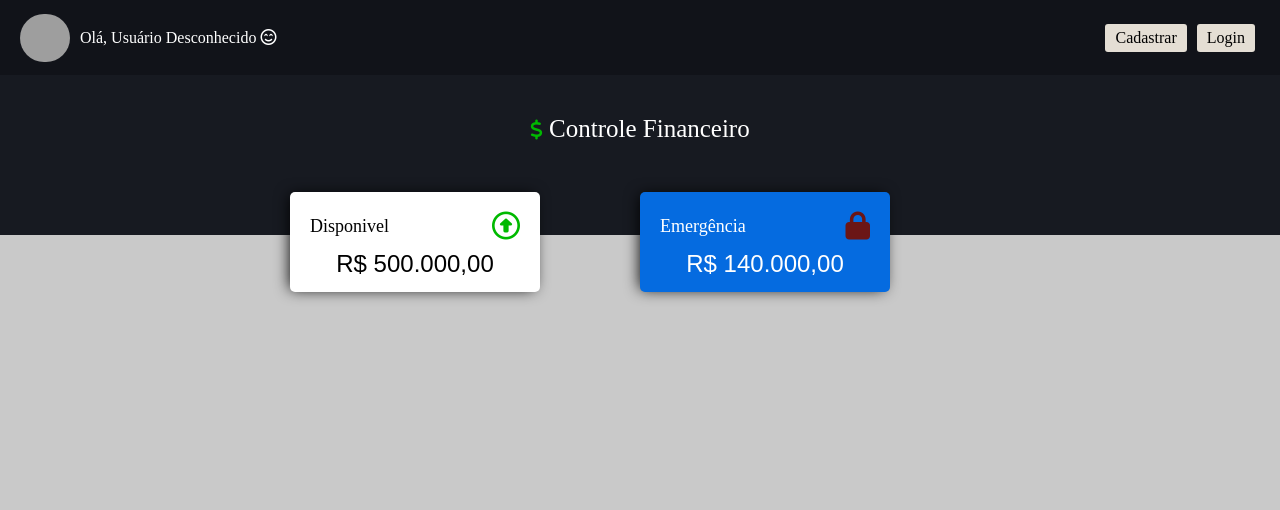
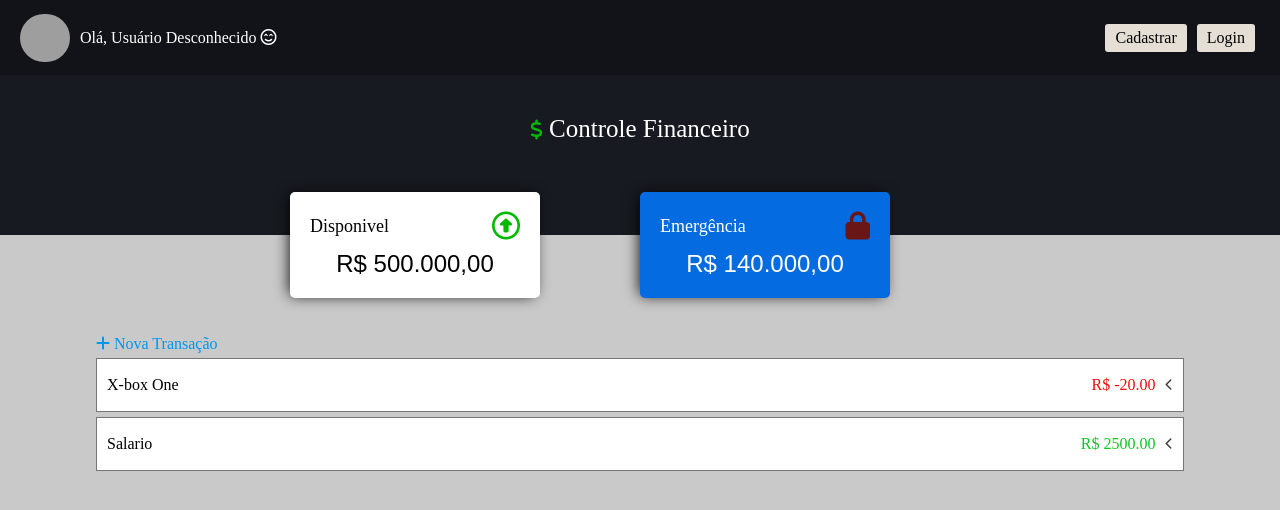
Before and after one commit to VandersonT/controlefinanceiro, a Nuxt app: page / in a window 1280 px wide. Shown: the top 510 px of the page. Built offline with nearby package versions, Linux system fonts and the light colour scheme; grey boxes are pictures that could not be loaded; a web font is replaced by a local one.

Commit message:
Criado a listagem das transações com seus respectivos menus que podem ser abertos para ver mais informações

```diff
--- a/layouts/default.vue
+++ b/layouts/default.vue
@@ -4,8 +4,14 @@
 
 <style>
   :root {
+    --mainBackground: #C9C9C9;
     --header: #111319;
     --systemTitleBackground: #171A21;
     --systemTitleColor: white;
   }
+  html{
+    max-width: 3000px;
+    margin: 0 auto;
+    overflow: auto;
+  }
 </style>
--- a/nuxt.config.js
+++ b/nuxt.config.js
@@ -6,7 +6,7 @@ export default {
 
   // Global page headers: https://go.nuxtjs.dev/config-head
   head: {
-    titleTemplate: '%s - controlefinanceiro',
+    titleTemplate: '%s - Controle Financeiro',
     title: 'controlefinanceiro',
     htmlAttrs: {
       lang: 'pt_br'
@@ -19,10 +19,6 @@ export default {
     ],
     link: [
       { rel: 'icon', type: 'image/x-icon', href: '/favicon.ico' },
-
-      //fonts
-      { rel: 'preconnect', href: 'https://fonts.googleapis.com' },
-      { rel: 'stylesheet', href: 'https: //fonts.googleapis.com/css2? family = Permanente + Marcador & família = Poppins: wght @ 200 &family = Rubik: wght @ 300 & display = swap' }
     ],
     script:[
       {src: 'https://kit.fontawesome.com/90bf9437da.js', crossorigin: 'anonymous'}
--- a/pages/index.vue
+++ b/pages/index.vue
@@ -16,7 +16,7 @@
       </header>
 
       <main>
-        <section class="boxSystemTitle">
+        <section class="boxFinanceInfo">
           <h1><i class="fas fa-dollar-sign"></i> Controle Financeiro</h1>
           <div class="boxInfoFinance">
               <div class="infoFinanceSingle">
@@ -35,6 +35,37 @@
               </div>
           </div>
         </section>
+
+        <section class="boxTransactions">
+          <button class="newTransaction"><i class="fas fa-plus"></i> Nova Transação</button>
+          <div @click="moreInfo(index)" v-for="(transaction, index) in transactions" v-bind:key="transaction.id" class="transactionSingle">
+            <article v-if="transaction['totalValue'] >= 0">
+              <div class="transactionInfo">
+                <p>{{transaction['title']}}</p>
+                <div class="info2">
+                  <p class="positiveValue">R$ {{transaction['totalValue'].toFixed(2)}}</p>
+                  <p  class="arrow"><i class="fas fa-chevron-left"></i></p>
+                </div>
+              </div>
+              <div class="moreTransactionInfo">
+                more info {{transaction['descrição']}}
+              </div>
+            </article>
+            <article v-else>
+              <div class="transactionInfo">
+                <p>{{transaction['title']}}</p>
+                <div class="info2">
+                  <p class="negativeValue">R$ {{transaction['totalValue'].toFixed(2)}}</p>
+                  <p class="arrow"><i class="fas fa-chevron-left"></i></p>
+                </div>
+              </div>
+              <div class="moreTransactionInfo">
+                more info {{transaction['descrição']}}
+              </div>
+            </article>
+          </div>
+        </section>
+
       </main>
     </div>
 
@@ -44,10 +75,8 @@
 <style scoped>
   /*HEADER*/
   .screen{
-    max-width: 3000px;
-    margin: 0 auto;
     min-height: 100vh;
-    background: #C9C9C9;
+    background: var(--mainBackground);
   }
   header{
     width: 100vw;
@@ -90,8 +119,8 @@
     color: rgb(230, 230, 230) !important;
   }
 
-  /*boxSystemTitle*/
-  .boxSystemTitle{
+  /*boxFinanceInfo*/
+  .boxFinanceInfo{
     width: 100vw;
     max-width: 100%;
     height: 160px;
@@ -101,11 +130,11 @@
     justify-content: center;
     padding-top: 40px;
   }
-  .boxSystemTitle h1 i{
+  .boxFinanceInfo h1 i{
     font-size: 20px;
     color: rgb(0, 185, 0);
   }
-  .boxSystemTitle h1{
+  .boxFinanceInfo h1{
     font-weight: lighter;
     font-size: 25px;
   }
@@ -116,7 +145,6 @@
   }
   .infoFinanceSingle{
     min-width: 250px;
-    height: 100px;
     padding: 20px;
     background: rgb(255, 255, 255);
     color: black;
@@ -125,7 +153,6 @@
     display: flex;
     flex-direction: column;
     justify-content: space-between;
-
     -webkit-box-shadow: -3px 0px 15px -3px #000000;
     box-shadow: -3px 0px 15px -3px #000000;
   }
@@ -151,10 +178,48 @@
     font-size: 24px;
     font-family: 'Poppins', sans-serif;
   }
-
   .infoFinanceSingle__blue{
     background: #056be0;
     color: rgb(255, 255, 255);
+  }
+  /*boxTransactions*/
+  .boxTransactions{
+    width: 85%;
+    margin: 0 auto;
+    margin-top: 100px;
+  }
+  .newTransaction{
+    color: #0096ec;
+  }
+  .newTransaction:hover{
+    color: #007fe7;
+  }
+  .transactionInfo{
+    background: rgb(255, 255, 255);
+    border: 1px solid #767676;
+    cursor: pointer;
+    margin: 5px 0;
+    padding: 17px 10px;
+    display: flex;
+    justify-content: space-between;
+  }
+  .moreTransactionInfo{
+    display: none;
+  }
+  .positiveValue{
+    color: #10C522;
+  }
+  .negativeValue{
+    color: #EE0F0F;
+  }
+  .info2{
+    display: flex;
+    align-items: center;
+  }
+  .arrow{
+    margin-left: 10px;
+    font-size: 12px;
+    color: #424242;
   }
 </style>
 
@@ -162,12 +227,44 @@
 <script>
 export default {
   name: 'IndexPage',
+  head: {
+    title: 'Home',
+    meta: [
+      { charset: 'utf-8' },
+      { name: 'viewport', content: 'width=device-width, initial-scale=1' },
+      {
+        hid: 'description',
+        name: 'description',
+        content: 'Gerencie seu dinheiro com muito mais facilidade e de forma 100% gratuita. Registre todas as entradas e saidas e tenha um melhor controle da sua vida financeira.'
+      }
+    ],
+    link: [{ rel: 'icon', type: 'image/x-icon', href: '/favicon.ico' }]
+  },
   data: () =>{
     return {
       isLogged: false,
       loggedUser: [],
-      theme: '#111319'
+      theme: '#111319',
+      transactions: [
+        {id: 1, title: 'X-box One', data: '25/12/2025', takenFrom: 'Disponivel', totalValue: -20.00},
+        {id: 2, title: 'Salario', data: '25/12/2025', totalValue: 2500.00, netValue: 2000.00, savedValue: 500.00}
+      ]
     };
+  },
+  methods:{
+    moreInfo: function(idToOpen){
+      let allBoxMoreInfo = document.querySelectorAll('.moreTransactionInfo');
+      let arrows = document.querySelectorAll('.arrow');
+
+      for(let i = 0; i < allBoxMoreInfo.length; i++){
+        allBoxMoreInfo[i].style.display = 'none';
+        arrows[i].innerHTML = '';
+        arrows[i].innerHTML = '<i class="fas fa-chevron-left"></i>'
+      }
+
+      allBoxMoreInfo[idToOpen].style.display = 'block';
+      arrows[idToOpen].innerHTML = '<i class="fas fa-chevron-down"></i>'
+    }
   }
 }
 </script>
```
Also changed, not shown: 1 other file (tests, documents, lock files or other folders).
